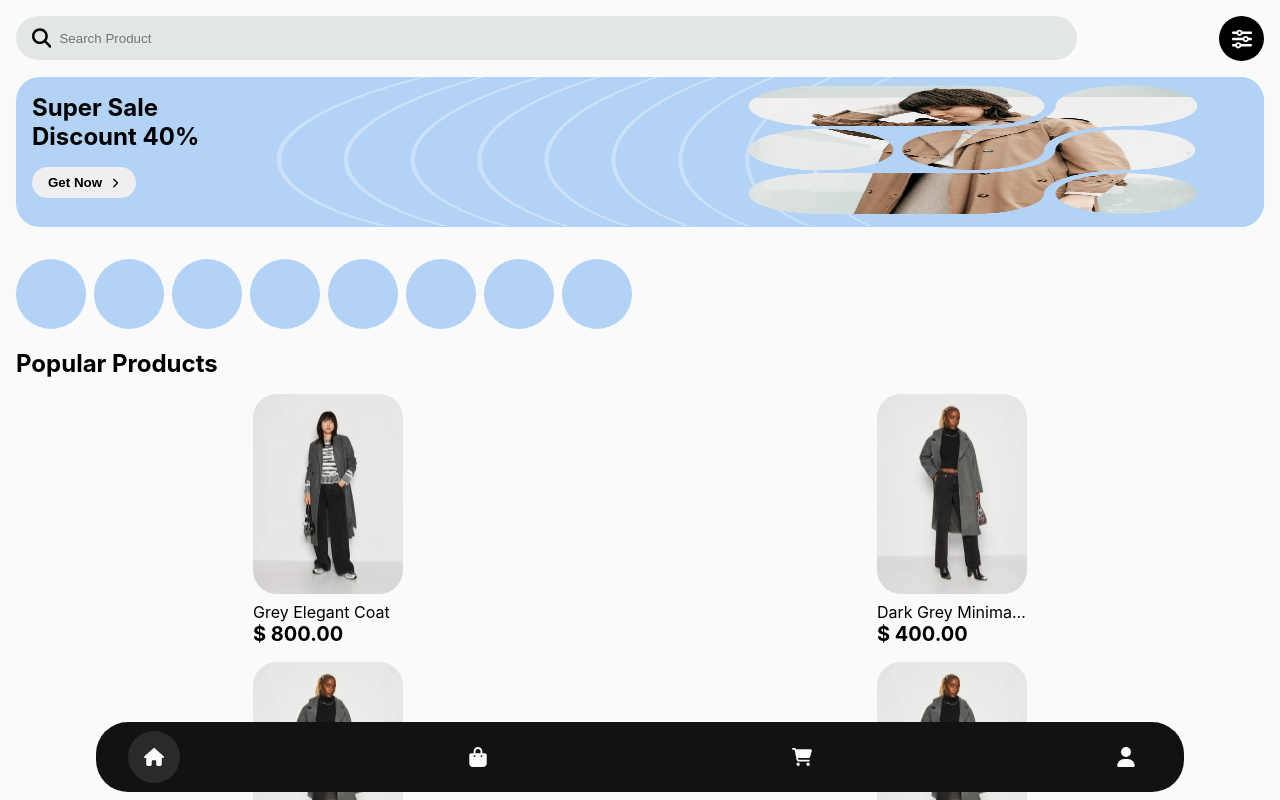
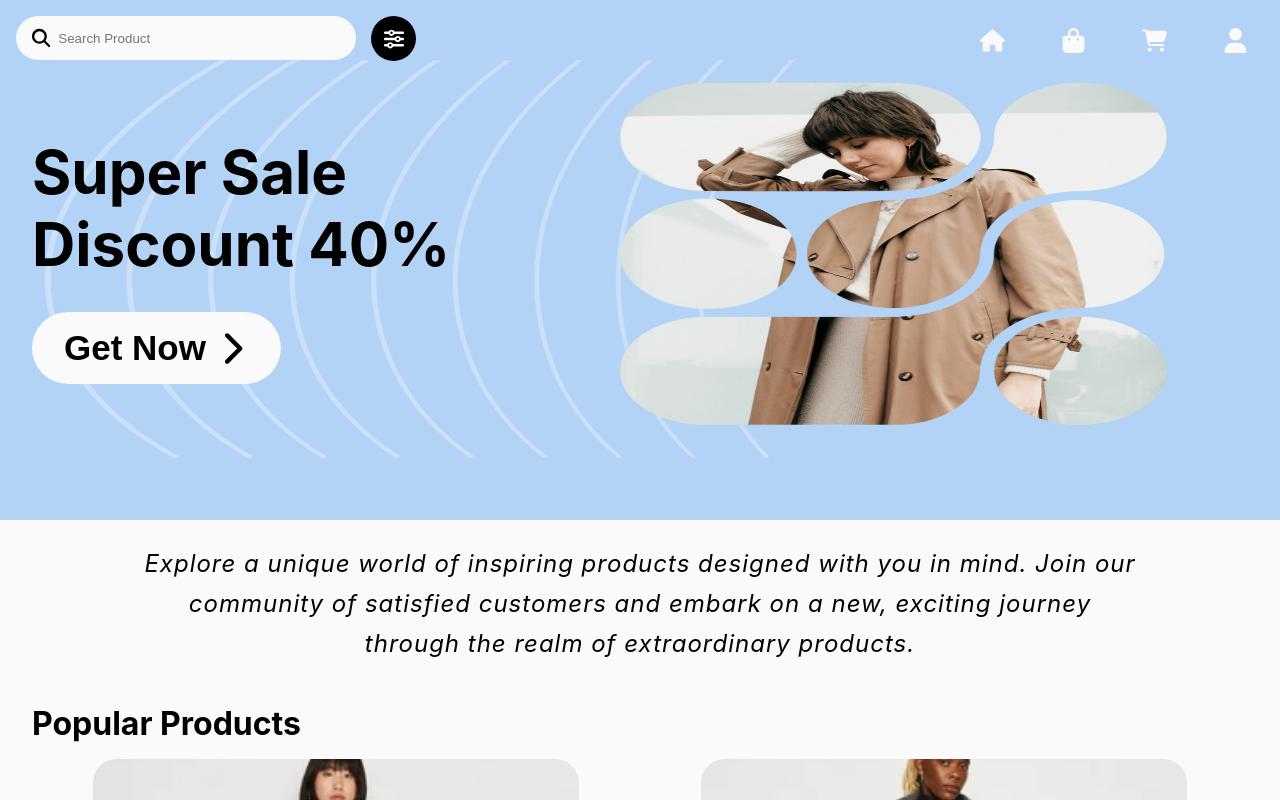
Before and after one commit to MadzikResist/shop, a React (Create React App) app: page / in a window 1280 px wide. Shown: the top 800 px of the page. Built offline with nearby package versions, Linux system fonts and the light colour scheme.

Commit message:
responsive

```diff
--- a/src/components/dashboard/Dashboard.js
+++ b/src/components/dashboard/Dashboard.js
@@ -11,10 +11,13 @@ import SearchIcon from "../../const/icons/SearchIcon";
 const Dashboard = () => {
   return (
     <div className="container">
-      <header aria-label="Header" className="header">
+      <nav aria-label="Nav" className="nav">
+        <NavIcons/>
+      </nav>
+      <header className="header">
         <div className="header-search-container">
           <div className="header-search">
-            <SearchIcon className={"header-search-icon"} />
+            <SearchIcon className={"header-search-icon"}/>
             <input
               type="search"
               className="header-search-input"
@@ -22,7 +25,7 @@ const Dashboard = () => {
             ></input>
           </div>
           <div className="header-filters">
-            <FiltersIcon className={"header-filters-icon"} />
+            <FiltersIcon className={"header-filters-icon"}/>
           </div>
         </div>
         <div className="sale-container">
@@ -30,18 +33,19 @@ const Dashboard = () => {
             <p className="sale-text">Super Sale Discount 40%</p>
             <Link
               to={"/shop"}
-              style={{ textDecoration: "none", cursor: "pointer" }}
+              style={{textDecoration: "none", cursor: "pointer"}}
             >
               <button className="sale-button">
                 Get Now
-                <RightAngleIcon className={"sale-button-icon"} />
+                <RightAngleIcon className={"sale-button-icon"}/>
               </button>
             </Link>
           </div>
-          <img src={headerPhoto} className="sale-background" alt="sale" />
+          <img src={headerPhoto} className="sale-background" alt="sale"/>
         </div>
       </header>
       <main aria-label="Main content" className="main-container">
+        <p className="main-text">Explore a unique world of inspiring products designed with you in mind. Join our community of satisfied customers and embark on a new, exciting journey through the realm of extraordinary products.</p>
         <div className="main-product-list">
           <div className="main-product-list-element"></div>
           <div className="main-product-list-element"></div>
@@ -53,12 +57,12 @@ const Dashboard = () => {
           <div className="main-product-list-element"></div>
         </div>
         <div className="main-popular-products-container">
-          <h2>Popular Products</h2>
+          <h2 className="main-popular-products-text">Popular Products</h2>
           <div className="main-popular-products-images-container">
             <div className="main-popular-products-image-text">
               <div
                 className="main-popular-products-image"
-                style={{ backgroundImage: `url(${product1})` }}
+                style={{backgroundImage: `url(${product1})`}}
               ></div>
               <p className="main-popular-products-image-name">
                 Grey Elegant Coat
@@ -68,7 +72,7 @@ const Dashboard = () => {
             <div className="main-popular-products-image-text">
               <div
                 className="main-popular-products-image"
-                style={{ backgroundImage: `url(${product2})` }}
+                style={{backgroundImage: `url(${product2})`}}
               ></div>
               <p className="main-popular-products-image-name">
                 Dark Grey Minimalist
@@ -78,7 +82,7 @@ const Dashboard = () => {
             <div className="main-popular-products-image-text">
               <div
                 className="main-popular-products-image"
-                style={{ backgroundImage: `url(${product2})` }}
+                style={{backgroundImage: `url(${product2})`}}
               ></div>
               <p className="main-popular-products-image-name">
                 Dark Grey Minimalist
@@ -88,7 +92,7 @@ const Dashboard = () => {
             <div className="main-popular-products-image-text">
               <div
                 className="main-popular-products-image"
-                style={{ backgroundImage: `url(${product2})` }}
+                style={{backgroundImage: `url(${product2})`}}
               ></div>
               <p className="main-popular-products-image-name">
                 Dark Grey Minimalisttttt
@@ -98,9 +102,7 @@ const Dashboard = () => {
           </div>
         </div>
       </main>
-      <nav aria-label="Nav" className="nav">
-        <NavIcons />
-      </nav>
+
     </div>
   );
 };
--- a/src/components/dashboard/dashboard.css
+++ b/src/components/dashboard/dashboard.css
@@ -1,6 +1,8 @@
 .container {
   background-color: #fafafa;
   width: 100vw;
+
+
 }
 .header {
   width: 100%;
@@ -9,6 +11,8 @@
   align-items: center;
   flex-direction: column;
   padding: 16px;
+  background-color: #fafafa;
+
 
 }
 .header-search-container {
@@ -114,6 +118,9 @@
   overflow: auto;
   scrollbar-width: none;
   padding: 0 16px;
+
+
+  display: none;
 }
 .main-product-list-element{
   width: 70px;
@@ -175,3 +182,121 @@
   width:  150px;
 
 }
+.main-text{
+  display: none;
+}
+@media(min-width: 992px){
+  .header{
+    position: relative;
+    padding: 0;
+  }
+  .header-search-container{
+    position: absolute;
+    z-index: 100;
+    top: 16px;
+    width: 400px;
+    left: 16px
+  }
+  .header-search {
+    width: 85%;
+    height: 100%;
+    border-radius: 24px;
+    background-color: #FAFAFA;
+    display: flex;
+    align-items: center;
+    justify-content: flex-start;
+    padding: 12px 16px;
+  }
+  .header-search-input{
+    background-color: #FAFAFA;
+
+  }
+  .sale-container{
+    height: 65vh;
+    margin: 0;
+    border-radius: 0;
+    background-color: #b2d2f6;
+    padding: 32px 32px;
+  }
+  .sale-background{
+    background-color: #b2d2f6;
+    width: 100%;
+    height: 50vh;
+    border-radius: 24px;
+    background-position: center;
+    background-repeat: no-repeat;
+    background-size: contain;
+  }
+  .sale-text-button-container{
+    top: 50%;
+    transform: translateY(-50%);
+    left: 16px;
+  }
+  .sale-text{
+    font-size: 60px;
+    width: 60%;
+  }
+  .sale-button{
+    border-radius: 48px;
+    padding: 16px 32px;
+    font-weight: bold;
+    display: flex;
+    align-items: center;
+    justify-content: center;
+    cursor: pointer;
+    font-size: 35px;
+    margin-top: 16px;
+    background-color: #FAFAFA;
+  }
+  .sale-button-icon{
+    width: 35px;
+    height: 35px;
+  }
+  .main-text{
+    font-size: 24px;
+    text-align: center;
+    width: 80%;
+    align-self: center;
+    font-style: italic;
+    margin-bottom: 24px;
+    display: flex;
+    letter-spacing: 1px;
+    line-height: 40px;
+
+  }
+  .main-container{
+    width: 100%;
+    margin-bottom: 70px;
+
+    display: flex;
+    flex-direction: column;
+    padding: 24px 16px;
+  }
+  .main-popular-products-text{
+    font-size: 32px;
+  }
+  /*.main-popular-products-image-text{*/
+  /*  align-items: center;*/
+  /*  display: flex;*/
+  /*  justify-content: flex-start;*/
+  /*  flex-direction: column;*/
+  /*  margin-bottom: 16px;*/
+  /*  position: relative;*/
+
+  /*}*/
+  .main-popular-products-image{
+    width:  80%;
+    height: 500px;
+
+
+  }
+  .main-popular-products-image-name {
+    width:  80%;
+    font-size: 24px;
+  }
+  .main-popular-products-image-cost{
+    font-size: 24px;
+    width:  80%;
+
+  }
+}
--- a/src/components/navbar/navbar.css
+++ b/src/components/navbar/navbar.css
@@ -31,3 +31,29 @@
 .nav-selected-icon{
     background-color: #2a2a2a
 }
+
+@media(min-width: 992px) {
+    .nav-container{
+        position: absolute;
+        top: 24px;
+        right: 16px;
+        width: 300px;
+        height: 32px;
+        background-color: transparent;
+        border-radius: 32px;
+        z-index: 100;
+        display: flex;
+        align-items: center;
+        justify-content: space-between;
+        padding: 0;
+    }
+
+    .nav-icon{
+        width: 25px;
+        height: 25px;
+        fill: #fafafa;
+    }
+    .nav-selected-icon{
+        background-color: transparent;
+    }
+}
--- a/src/index.css
+++ b/src/index.css
@@ -10,6 +10,9 @@ body {
     sans-serif;
   -webkit-font-smoothing: antialiased;
   -moz-osx-font-smoothing: grayscale;
+  background-color: #fafafa;
+  overflow-x: hidden;
+
 }
 
 code {
```
